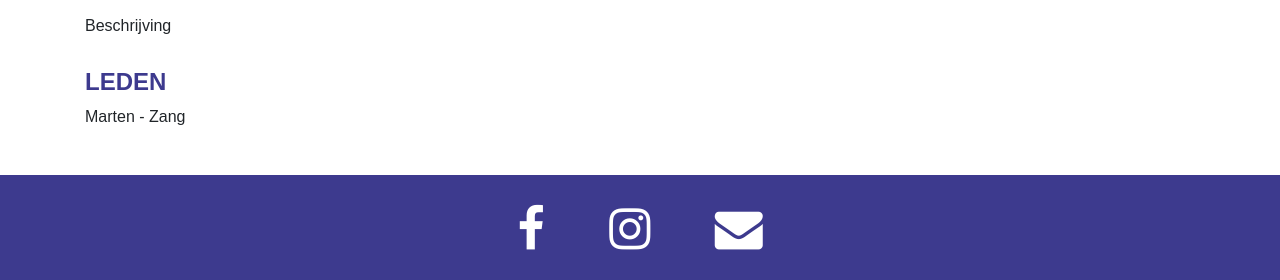
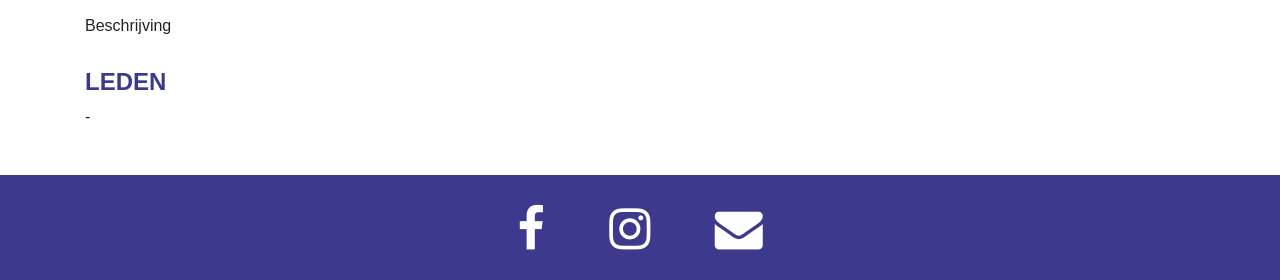
Before and after one commit to sneeuwpop-festival/sneeuwpop.nl, a Jekyll site: the page built from suzy-blue.md, in a window 1280 px wide. Shown: the part 1013-1293 px from the top of the page. Built offline with Jekyll 4.4.1, drawn with Linux system fonts in a browser that asks for light colours.

Commit message:
Update suzy-blue.md

```diff
--- a/suzy-blue.md
+++ b/suzy-blue.md
@@ -3,8 +3,8 @@ layout: band
 title: Suzy Blue
 image:
 members:
- - name: Marten
-   role: Zang
+ - name:
+   role:
 
 ---
 
```
